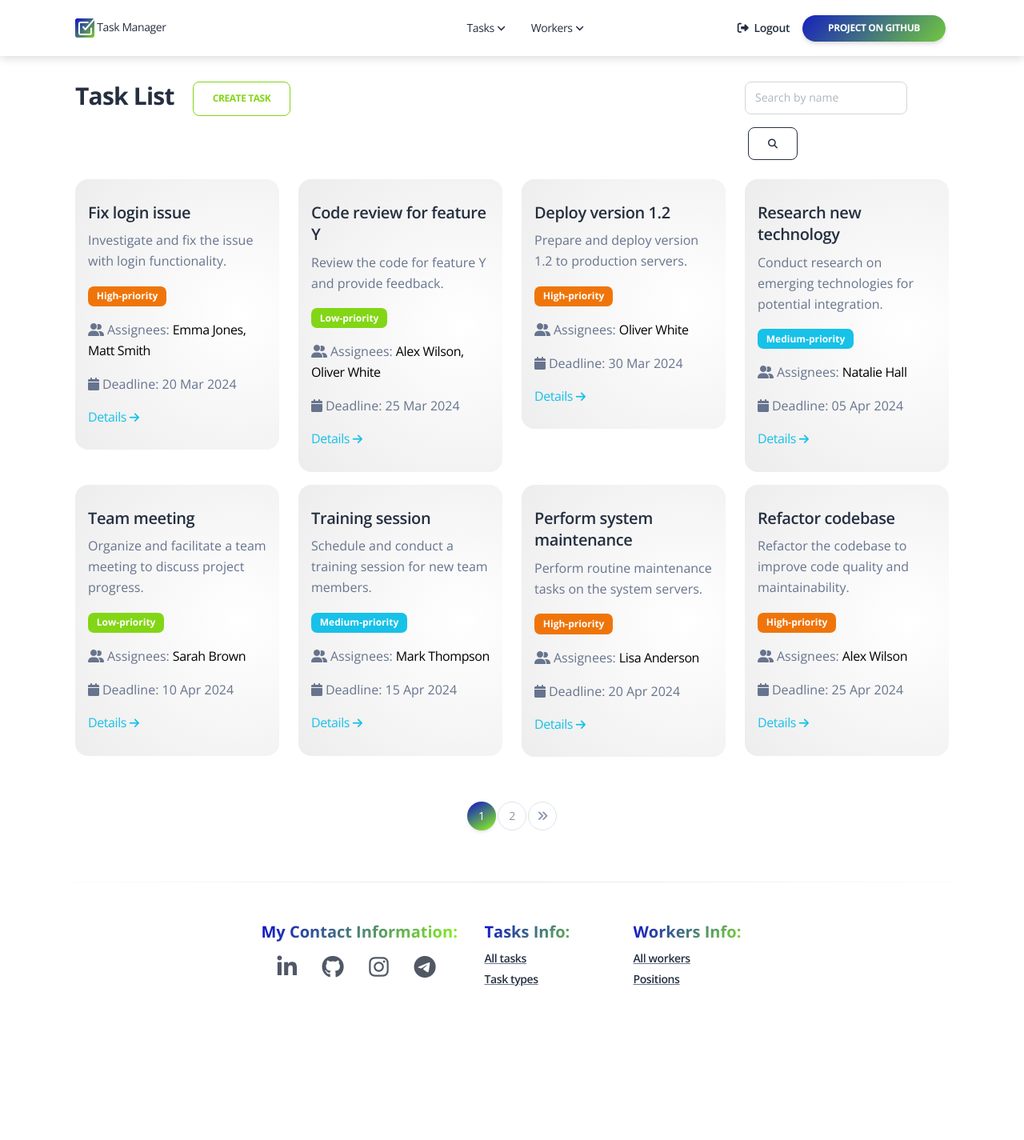
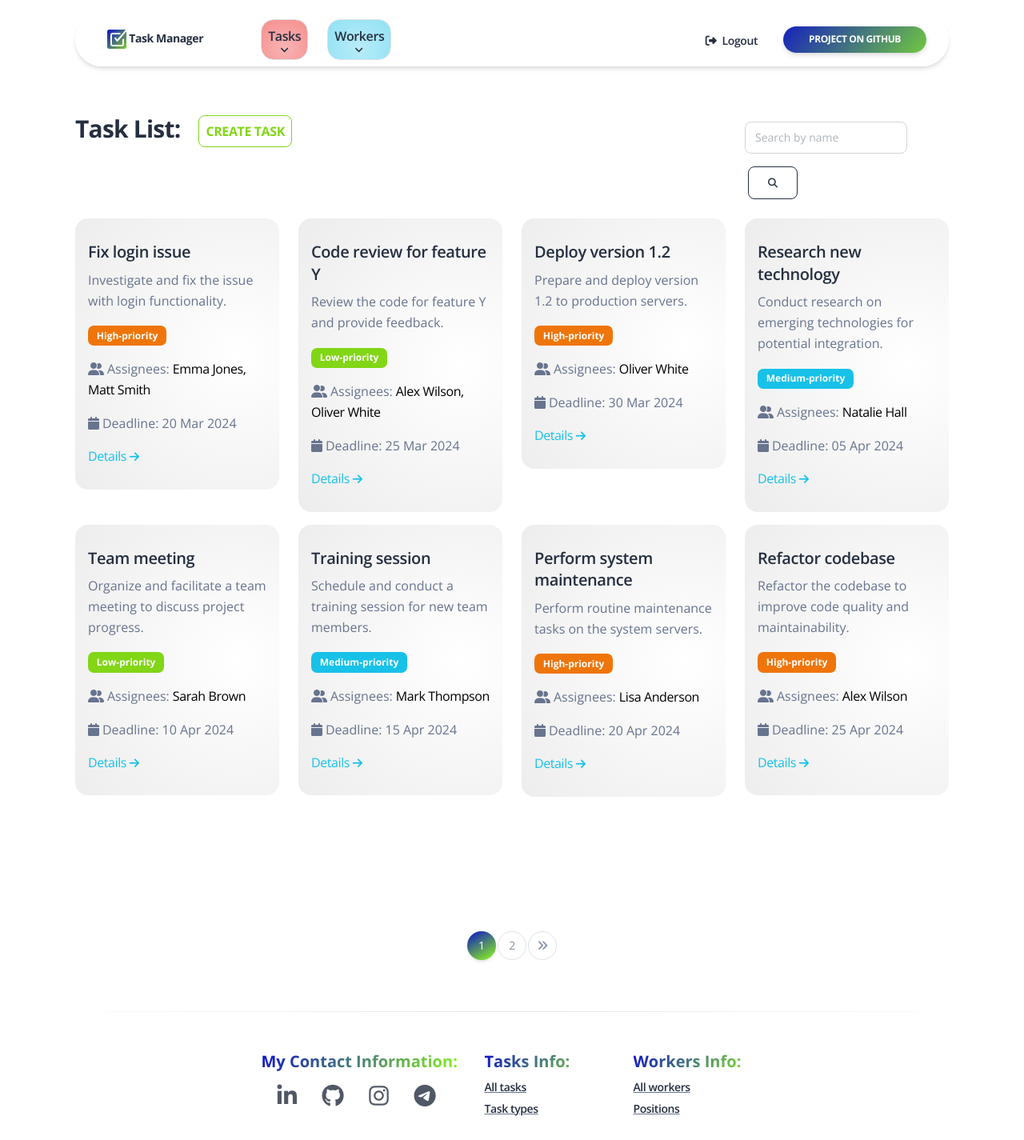
Before and after one commit to ArtemLeo/it-company-task-manager, a Django app: page /tasks/ in a window 1280 px wide. Shown: the whole page at 80% size. Before the commit the page ends 1233 px from the top, so only its background shows below. Run offline with Django 5.2, Linux system fonts and the light colour scheme; a user stored in the database is signed in; data comes from the database, SQL or seed files in the repository; some libraries are stand-ins or nearby versions.

Commit message:
improved UI/IX template navigation-light.html, navigation.html, search_form.html, index.html, task_list.html

```diff
--- a/templates/includes/navigation-light.html
+++ b/templates/includes/navigation-light.html
@@ -1,24 +1,30 @@
-<nav class="navbar navbar-expand-lg navbar-light bg-white py-3">
-  <div class="container">
-    <a class="navbar-brand" href="/" rel="tooltip" title="Designed and Coded by Creative Tim" data-placement="bottom">
+<div class="container position-sticky z-index-sticky top-0">
+  <div class="row">
+    <div class="col-12">
+      <nav
+          class="navbar navbar-expand-lg  blur blur-rounded top-0 z-index-fixed shadow position-absolute my-3 py-2 start-0 end-0 mx-4">
+        <div class="container-fluid">
+          <a class="navbar-brand font-weight-bolder ms-sm-3"
+             href="/" rel="tooltip" title="Designed and Coded by Creative Tim" data-placement="bottom">
             <img src="{{ ASSETS_ROOT }}/img/logo.svg" alt="logo">
             Task Manager
           </a>
-    <button class="navbar-toggler shadow-none ms-2" type="button" data-bs-toggle="collapse" data-bs-target="#navigation"
-            aria-controls="navigation" aria-expanded="false" aria-label="Toggle navigation">
+          <button class="navbar-toggler shadow-none ms-8" type="button" data-bs-toggle="collapse"
+                  data-bs-target="#navigation" aria-controls="navigation" aria-expanded="false"
+                  aria-label="Toggle navigation">
               <span class="navbar-toggler-icon mt-2">
                 <span class="navbar-toggler-bar bar1"></span>
                 <span class="navbar-toggler-bar bar2"></span>
                 <span class="navbar-toggler-bar bar3"></span>
               </span>
           </button>
-    <div class="collapse navbar-collapse pt-3 pb-2 py-lg-0 ms-lg-12 ps-lg-5" id="navigation">
-      <ul class="navbar-nav navbar-nav-hover w-100">
-        <li class="nav-item dropdown dropdown-hover mx-2 ms-lg-5">
-          <a class="nav-link ps-2 d-flex justify-content-between cursor-pointer align-items-center"
+          <div class="collapse navbar-collapse pt-3 pb-2 py-lg-0" id="navigation">
+            <ul class="navbar-nav navbar-nav-hover ms-lg-14 ps-lg-5 w-100">
+              <li class="nav-item dropdown dropdown-hover mx-2">
+                <a class="nav-link fw-bold fs-6 card card-plain border p-2 bg-gradient-faded-danger-vertical text-center mx-auto cursor-pointer align-items-center"
                    id="dropdownMenuPages" data-bs-toggle="dropdown" aria-expanded="false">
                   Tasks
-            <img src="{{ ASSETS_ROOT }}/img/down-arrow-dark.svg" alt="down-arrow" class="arrow ms-1">
+                  <img src="{{ ASSETS_ROOT }}/img/down-arrow-dark.svg" alt="down-arrow" class="arrow ms-0">
                 </a>
                 <div class="dropdown-menu dropdown-menu-animation dropdown-md p-3 border-radius-lg mt-0 mt-lg-3"
                      aria-labelledby="dropdownMenuPages">
@@ -36,6 +42,7 @@
                       Create task
                     </a>
                   </div>
+
                   <div class="d-lg-none">
                     <a href="{% url "task_manager:task-list" %}" class="dropdown-item border-radius-md">
                       <i class="fa fas fa-thumbtack me-1"></i>
@@ -52,11 +59,12 @@
                   </div>
                 </div>
               </li>
-        <li class="nav-item dropdown dropdown-hover mx-2">
-          <a class="nav-link ps-2 d-flex justify-content-between cursor-pointer align-items-center"
-             id="dropdownMenuBlocks" data-bs-toggle="dropdown" aria-expanded="false">
+
+              <li class="nav-item dropdown dropdown-hover mx-3">
+                <a class="nav-link fw-bold fs-6 card card-plain border p-2 bg-gradient-faded-info-vertical text-center mx-auto cursor-pointer align-items-center"
+                   id="dropdownMenuPages" data-bs-toggle="dropdown" aria-expanded="false">
                   Workers
-            <img src="{{ ASSETS_ROOT }}/img/down-arrow-dark.svg" alt="down-arrow" class="arrow ms-1">
+                  <img src="{{ ASSETS_ROOT }}/img/down-arrow-dark.svg" alt="down-arrow" class="arrow ms-0">
                 </a>
                 <div class="dropdown-menu dropdown-menu-animation dropdown-md p-3 border-radius-lg mt-0 mt-lg-3"
                      aria-labelledby="dropdownMenuPages">
@@ -74,6 +82,7 @@
                       Add new worker
                     </a>
                   </div>
+
                   <div class="d-lg-none">
                     <a href="{% url "task_manager:worker-list" %}" class="dropdown-item border-radius-md">
                       <i class="fa fas fa-users me-1"></i>
@@ -84,17 +93,18 @@
                       Positions
                     </a>
                     <a href="{% url "task_manager:worker-create" %}" class="dropdown-item border-radius-md">
-                <i class="fa fas fa-user-plus me-1"></i>
+                      <i class="fa ffas fa-user-plus me-1"></i>
                       Add new worker
                     </a>
                   </div>
                 </div>
               </li>
+
               <li class="nav-item ms-lg-auto">
                 <form action="{% url 'logout' %}" method="post">
                   {% csrf_token %}
                   <button type="submit" class="logout-btn">
-              <a class="nav-link nav-link-icon me-2" href="{% url 'logout' %}">
+                    <a class="nav-link nav-link-icon me-4 mt-2 " href="{% url 'logout' %}">
                       <i class="fa fa-sign-out me-1"></i>
                       <p class="d-inline text-sm z-index-1 font-weight-bold" data-bs-toggle="tooltip"
                          data-bs-placement="bottom" title="Logout">Logout</p>
@@ -103,11 +113,15 @@
                 </form>
               </li>
         <li class="nav-item my-auto ms-3 ms-lg-0">
-          <a href="https://github.com/loplicat/it-company-task-manager"
+          <a href="https://github.com/ArtemLeo/it-company-task-manager-project"
              target="_blank"
-             class="btn btn-sm  bg-gradient-primary btn-round mb-0 me-1 mt-2 mt-md-0">PROJECT ON GITHUB</a>
+             class="btn btn-sm bg-gradient-primary btn-round mb-0 me-1 mt-2 mt-md-0">PROJECT ON GITHUB</a>
         </li>
            </ul>
           </div>
         </div>
       </nav>
+      <!-- End Navbar -->
+    </div>
+  </div>
+</div>
--- a/templates/includes/search_form.html
+++ b/templates/includes/search_form.html
@@ -1,6 +1,6 @@
 {% load crispy_forms_filters %}
 {% load static %}
-<div class="input-group mt-3 ms-44">
+<div class="input-group mt-4">
   <form class="form-inline-search" action="" method="get">
     {% csrf_token %}
     {{ search_form|crispy }}
--- a/templates/task_manager/index.html
+++ b/templates/task_manager/index.html
@@ -16,7 +16,7 @@
         <div class="row">
           <div class="col-lg-7 text-center mx-auto">
             <h1 class="fw-bold text-black-100 p-2 bg-gradient-faded-success-vertical bg-body rounded">Manage Projects in One Place</h1>
-            <p class="fw-bolder text-black-100  p-1 bg-gradient-faded-success-vertical mt-3 bg-body rounded">
+            <p class="fw-bolder text-black-100  p-1 bg-gradient-faded-success-vertical mt-3 bg-body rounded font-monospace">
               Plan and manage all your team's tasks in one flexible platform
             </p>
           </div>
--- a/templates/task_manager/task_list.html
+++ b/templates/task_manager/task_list.html
@@ -6,13 +6,13 @@
 
 {% block content %}
   {% include "includes/navigation-light.html" %}
-  <section class="py-3">
+  <section class="py-8">
     <div class="container">
       <div class="row">
         <div class="col-lg-9">
-          <h3>Task List
+          <h3>Task List:
             <a href="{% url 'task_manager:task-create' %}"
-               class="btn btn-outline-success link-to-page ms-3 mt-3">Create task</a>
+               class="fs-6 p-2 btn btn-outline-success link-to-page ms-3 mt-3">Create task</a>
           </h3>
         </div>
         <div class="col-3 text-right">
```
Also changed, not shown: templates/includes/navigation.html (+8 -8 lines). Lines whose indentation alone changed are shown as unchanged.
